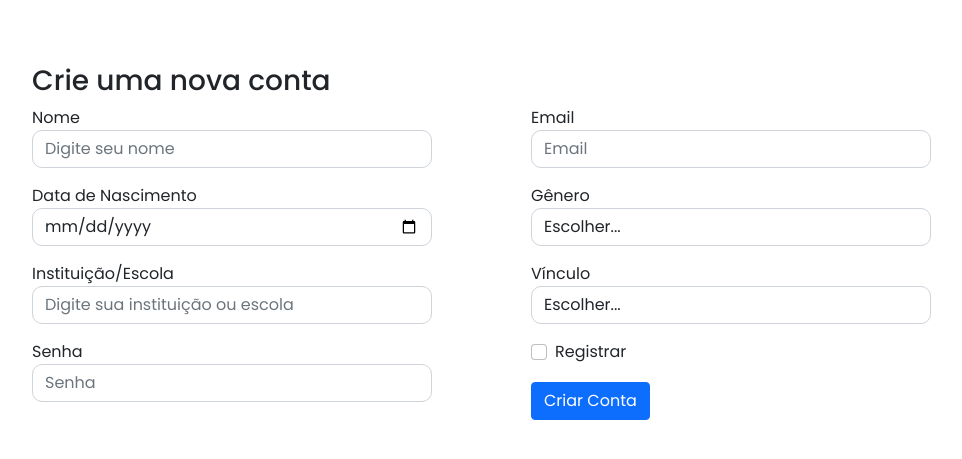
After one commit to sabrinantunesoares/transcience, a Django app: page /biblioteca/cadastro/ in a window 1280 px wide. The commit adds this page. Shown: the top 459 px of the page, without its empty margins (262-1224 px from the left). Run offline with Django 5.2, Linux system fonts and the light colour scheme; some libraries are stand-ins or nearby versions.

Commit message:
second commit

```diff
--- a/biblioteca/static/biblioteca/style.css
+++ b/biblioteca/static/biblioteca/style.css
@@ -233,5 +245,38 @@ a {
         background-color: #ffffff;
     }
 
+    .container-fluid{
+        padding-left: 0;
+        margin-left: 0;
+        margin-top: calc(var(--header-height) + 40px);
+    }
+
+
+    .additional-container {
+        border: 1px solid #ccc;
+        padding: 100px;
+        background-color: #FDF0F0;
+        border-radius: 10px;
+        margin-bottom: 20px;
+        position: fixed
+      }
+
+    .form-control{
+        width: 400px;
+        border-radius: 10px;
+    }
+
+    .container {
+        margin-top: 2rem; /* Ajuste o valor conforme necessário */
+    }
+
+    .row {
+        margin-bottom: 1rem; /* Espaçamento entre linhas, se necessário */
+    }
+
+    .form-group {
+        margin-bottom: 1rem; /* Espaçamento entre campos do formulário */
+    }
+
 
 }
--- /dev/null
+++ b/biblioteca/templates/biblioteca/cadastro.html
@@ -0,0 +1,76 @@
+{% load static %}
+
+<link rel="preconnect" href="https://fonts.googleapis.com">
+<link rel="preconnect" href="https://fonts.gstatic.com" crossorigin>
+<link href="https://fonts.googleapis.com/css2?family=Poppins:ital,wght@0,100;0,200;0,300;0,400;0,500;0,600;0,700;0,800;0,900&display=swap" rel="stylesheet">
+
+<link rel="stylesheet" href="{% static 'css/bootstrap.min.css' %}">
+<link rel="stylesheet" href="{% static 'fa/css/all.min.css' %}">
+<script src="{% static 'js/bootstrap.min.js' %}"></script>
+<link rel="stylesheet" href="{% static 'biblioteca/style.css' %}">
+
+<div class="container">
+  <div class="row">
+
+    <h3>Crie uma nova conta</h3>
+
+    <!-- Primeira coluna -->
+    <div class="col-md-6">
+      <form>
+        <div class="form-group">
+          <label for="inputNome">Nome</label>
+          <input type="text" class="form-control" id="inputNome" placeholder="Digite seu nome">
+        </div>
+
+        <div class="form-group">
+          <label for="inputDataNascimento">Data de Nascimento</label>
+          <input type="date" class="form-control" id="inputDataNascimento">
+        </div>
+
+        <div class="form-group">
+          <label for="inputInstituicao">Instituição/Escola</label>
+          <input type="text" class="form-control" id="inputInstituicao" placeholder="Digite sua instituição ou escola">
+        </div>
+
+        <div class="form-group">
+          <label for="inputSenha">Senha</label>
+          <input type="password" class="form-control" id="inputSenha" placeholder="Senha">
+        </div>
+      </form>
+    </div>
+
+    <!-- Segunda coluna -->
+    <div class="col-md-6">
+      <form>
+        <div class="form-group">
+          <label for="inputEmail">Email</label>
+          <input type="email" class="form-control" id="inputEmail" placeholder="Email">
+        </div>
+
+        <div class="form-group">
+          <label for="inputGenero">Gênero</label>
+          <select id="inputGenero" class="form-control">
+            <option selected>Escolher...</option>
+          </select>
+        </div>
+
+        <div class="form-group">
+          <label for="inputVinculo">Vínculo</label>
+          <select id="inputVinculo" class="form-control">
+            <option selected>Escolher...</option>
+          </select>
+        </div>
+
+        <div class="form-check">
+          <input class="form-check-input" type="checkbox" id="gridCheck">
+          <label class="form-check-label" for="gridCheck">
+            Registrar
+          </label>
+        </div>
+
+        <button type="submit" class="btn btn-primary mt-3">Criar Conta</button>
+      </form>
+    </div>
+
+  </div>
+</div>
--- a/biblioteca/urls.py
+++ b/biblioteca/urls.py
@@ -5,4 +5,5 @@ from . import views
 app_name = "biblioteca"
 urlpatterns = [
     path("", views.IndexView.as_view(), name="index"),
+    path("cadastro/", views.CadastroView.as_view(), name="cadastro"),
 ]
--- a/biblioteca/views.py
+++ b/biblioteca/views.py
@@ -8,3 +8,10 @@ class IndexView(generic.ListView):
 
     def get_queryset(self):
         return Artigo.objects.all()
+
+class CadastroView(generic.ListView):
+    template_name = "biblioteca/cadastro.html"
+    context_object_name = "biblioteca"
+
+    def get_queryset(self):
+        return Artigo.objects.all()
--- a/transcience/settings.py
+++ b/transcience/settings.py
@@ -123,3 +123,6 @@ STATIC_URL = 'static/'
 # https://docs.djangoproject.com/en/5.1/ref/settings/#default-auto-field
 
 DEFAULT_AUTO_FIELD = 'django.db.models.BigAutoField'
+
+MEDIA_URL = '/media/'
+MEDIA_ROOT = os.path.join(BASE_DIR, 'media')
```
Also changed, not shown: other parts of biblioteca/static/biblioteca/style.css (+22 -10 lines), biblioteca/templates/biblioteca/index.html (+26 -8 lines), biblioteca/static/biblioteca/images/relevancia/amarelo.png (deleted), biblioteca/static/biblioteca/images/relevancia/cinza.png (deleted), biblioteca/static/biblioteca/images/relevancia/vermelho.png (deleted), db.sqlite3, media/biblioteca/images/perfil/WIN_20240912_18_59_32_Pro.jpg (added), media/biblioteca/images/relevancia/amarelo.png (renamed from static/biblioteca/images/relevancia/amarelo.png), media/biblioteca/images/relevancia/cinza.png (renamed from static/biblioteca/images/relevancia/cinza.png), media/biblioteca/images/relevancia/vermelho.png (renamed from static/biblioteca/images/relevancia/vermelho.png), static/biblioteca/images/perfil/gato.jpg (deleted), static/biblioteca/images/relevancia/5166e7c60bd76a70f9f25a62690349f5.jpg (deleted), static/biblioteca/images/relevancia/Pôster_bingo.png (deleted), 2 other files.
